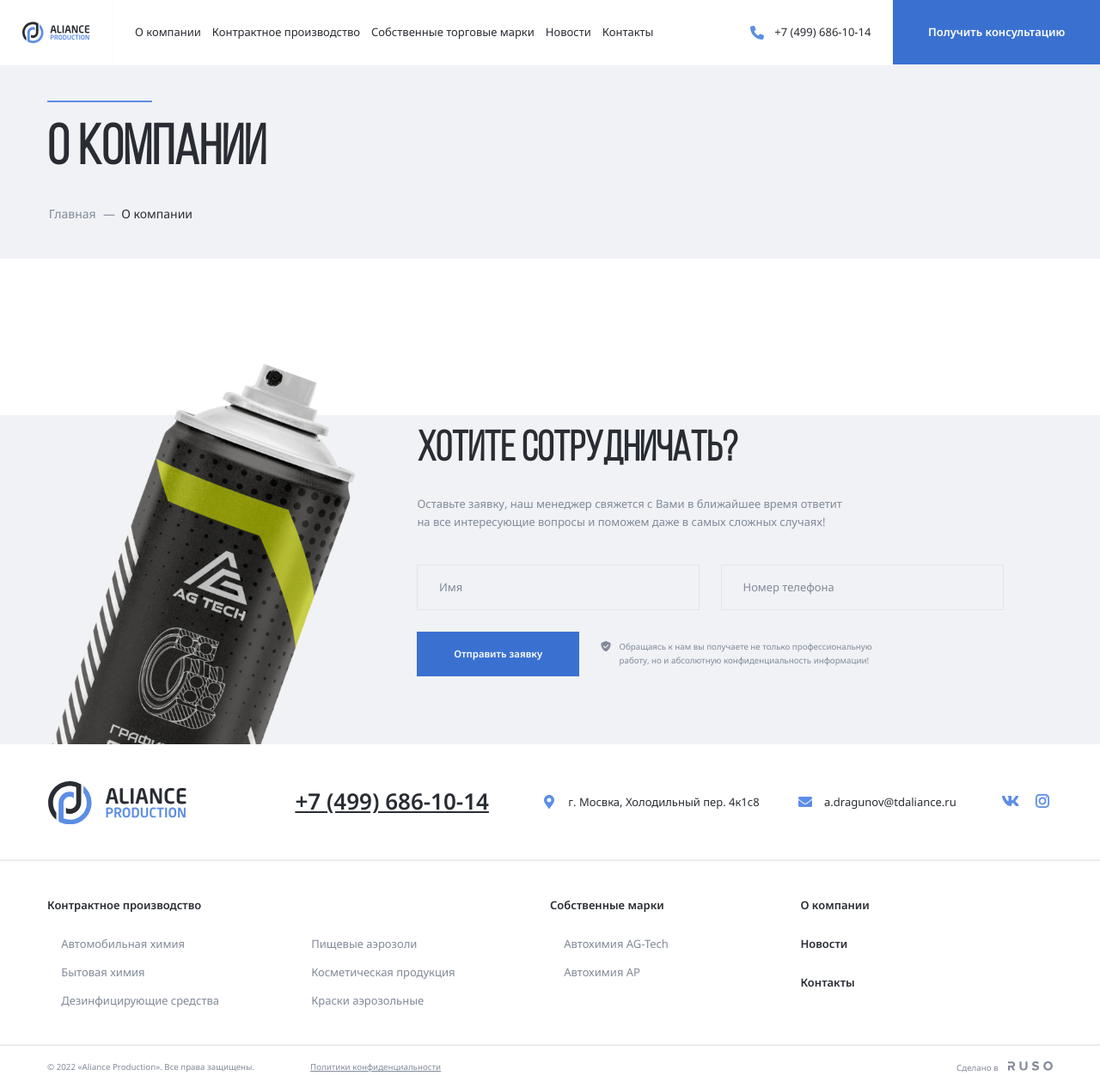
After one commit to Karter298/Aliance, a PHP site: page /about.html in a window 1280 px wide. The commit adds this page. Shown: the whole page at 86% size. Run offline with PHP 8.4, Linux system fonts and the light colour scheme; some web fonts are replaced.

Commit message:
add: about

```diff
--- /dev/null
+++ b/about.html
@@ -0,0 +1,415 @@
+<!DOCTYPE html>
+<html lang="ru">
+  <head>
+    <meta charset="UTF-8" />
+    <meta http-equiv="X-UA-Compatible" content="IE=edge" />
+    <meta name="viewport" content="width=device-width, initial-scale=1.0" />
+    <link rel="preconnect" href="https://fonts.googleapis.com" />
+    <link rel="preconnect" href="https://fonts.gstatic.com" crossorigin />
+    <link
+      href="https://fonts.googleapis.com/css2?family=Noto+Sans:wght@400;600;700&display=swap"
+      rel="stylesheet"
+    />
+    <link rel="stylesheet" href="css/swiper-bundle.min.css" />
+    <link rel="stylesheet" href="css/normalize.css" />
+    <link rel="stylesheet" href="css/style.css" />
+    <title>О компании - Aliance Production</title>
+  </head>
+  <body>
+    <div class="mobile-menu">
+      <ul class="mobile-menu-nav">
+        <li class="mobile-menu-nav-item">
+          <a href="#" class="mobile-menu-link">О компании</a>
+        </li>
+        <li class="mobile-menu-nav-item">
+          <a href="#" class="mobile-menu-link">Контрактное производство</a>
+          <ul class="mobile-submenu">
+            <li class="mobile-submenu-item">
+              <a class="mobile-submenu-link" href="#">Автомобильная химия</a>
+            </li>
+            <li class="mobile-submenu-item">
+              <a class="mobile-submenu-link" href="#">Бытовая химия</a>
+            </li>
+            <li class="mobile-submenu-item">
+              <a class="mobile-submenu-link" href="#"
+                >Дезинфицирующие средства</a
+              >
+            </li>
+            <li class="mobile-submenu-item">
+              <a class="mobile-submenu-link" href="#">Пищевые аэрозоли</a>
+            </li>
+            <li class="mobile-submenu-item">
+              <a class="mobile-submenu-link" href="#"
+                >Косметическая продукция</a
+              >
+            </li>
+            <li class="mobile-submenu-item">
+              <a class="mobile-submenu-link" href="#">Краски аэрозольные</a>
+            </li>
+          </ul>
+        </li>
+        <li class="mobile-menu-nav-item">
+          <a href="#" class="mobile-menu-link">Современные марки</a>
+          <ul class="mobile-submenu">
+            <li class="mobile-submenu-item">
+              <a class="mobile-submenu-link" href="#">Автохимия AG-Tech</a>
+            </li>
+            <li class="mobile-submenu-item">
+              <a class="mobile-submenu-link" href="#">Автохимия AP</a>
+            </li>
+          </ul>
+        </li>
+        <li class="mobile-menu-nav-item">
+          <a href="#" class="mobile-menu-link">Новости</a>
+        </li>
+        <li class="mobile-menu-nav-item">
+          <a href="#" class="mobile-menu-link">Контакты</a>
+        </li>
+      </ul>
+      <a href="tel:+74996861014" class="mobile-phone">+7 (499) 686-10-14</a>
+      <div class="mobile-info">
+        <svg class="mark-icon" width="24" height="24">
+          <use href="img/sprite.svg#mark"></use>
+        </svg>
+        <address class="mobile-info-address">
+          г. Мосвка, Холодильный пер. 4к1с8
+        </address>
+      </div>
+      <!-- /.mobile-info -->
+      <div class="mobile-info">
+        <svg class="mail-icon" width="24" height="24">
+          <use href="img/sprite.svg#mail"></use>
+        </svg>
+        <a href="mailto:a.dragunov@tdaliance.ru" class="mobile-info-mail"
+          >a.dragunov@tdaliance.ru</a
+        >
+      </div>
+      <!-- /.mobile-info -->
+      <div class="social">
+        <a class="social-link" href="#">
+          <svg class="vk-icon" width="24" height="24">
+            <use href="img/sprite.svg#vk"></use>
+          </svg>
+        </a>
+        <a class="social-link" href="#">
+          <svg class="inst-icon" width="24" height="24">
+            <use href="img/sprite.svg#inst"></use>
+          </svg>
+        </a>
+      </div>
+      <!-- /.social -->
+    </div>
+    <!-- /.mobile-menu -->
+    <nav class="navbar navbar-light">
+      <a href="#" class="mobile-menu-toggle">
+        <div class="mobile-menu-line"></div>
+        <div class="mobile-menu-line"></div>
+        <div class="mobile-menu-line"></div>
+      </a>
+      <a href="./" class="header-logo">
+        <svg class="logo-svg logo-light">
+          <use href="img/sprite.svg#logo-light"></use>
+        </svg>
+        <svg class="logo-svg logo-dark">
+          <use href="img/sprite.svg#logo"></use>
+        </svg>
+      </a>
+      <ul class="header-nav">
+        <li class="header-nav-item">
+          <a href="#" class="header-nav-link">О компании</a>
+        </li>
+        <li class="header-nav-item">
+          <a href="#" class="header-nav-link">Контрактное производство</a>
+        </li>
+        <li class="header-nav-item">
+          <a href="#" class="header-nav-link">Собственные торговые марки</a>
+        </li>
+        <li class="header-nav-item">
+          <a href="#" class="header-nav-link">Новости</a>
+        </li>
+        <li class="header-nav-item">
+          <a href="#" class="header-nav-link">Контакты</a>
+        </li>
+      </ul>
+      <div class="header-phone">
+        <svg class="phone-icon" width="24" height="24">
+          <use href="img/sprite.svg#phone"></use>
+        </svg>
+        <a href="tel:+74996861014" class="header-phone-link"
+          >+7 (499) 686-10-14</a
+        >
+      </div>
+      <!-- /.heder-phone -->
+      <button class="navbar-button button" data-toggle="modal">
+        <svg class="button-icon" width="24" height="24">
+          <use href="img/sprite.svg#phone"></use>
+        </svg>
+        <span class="button-text">Получить консультацию</span>
+      </button>
+    </nav>
+    <!-- /.navbar -->
+    <div class="header bg-grey">
+      <div class="container container-about">
+        <div class="seporator seporator-about"></div>
+        <h2 class="section-title-about">
+          О Компании
+        </h2>
+        <!-- /.title -->
+        <ul class="breadcrumbs">
+   <li class="breadcrumb-item"><a class="breadcrumb-item-link" href="/index.html">Главная</a></li>
+   <li class="breadcrumb-item">О компании</li>
+  </ul>
+      </div>
+
+    </div>
+    <!-- /.header -->
+      <div class="bg-grey section-cta">
+        <img src="img/cta.png" alt="call to action" class="cta-image" />
+        <div class="container cta-form-wrapper">
+          <form action="#" class="cta-form">
+            <h2 class="section-title cta-form-titile">Хотите сотрудничать?</h2>
+            <p class="cta-form-text">
+              Оставьте заявку, наш менеджер свяжется с Вами в ближайшее время
+              ответит на все интересующие вопросы и поможем даже в самых сложных
+              случаях!
+            </p>
+            <div class="input-group-wrapper">
+              <div class="input-group">
+                <input
+                  id="user-name"
+                  type="text"
+                  class="input"
+                  placeholder=" "
+                />
+                <label class="input-group-label" for="user-name">Имя</label>
+              </div>
+              <!-- /.input-group -->
+              <div class="input-group">
+                <input
+                  id="user-phone"
+                  type="tel"
+                  class="input"
+                  placeholder=" "
+                />
+                <label class="input-group-label" for="user-phone"
+                  >Номер телефона</label
+                >
+              </div>
+              <!-- /.input-group -->
+            </div>
+            <!-- /.input-group-wrapper -->
+            <div class="cta-form-footer">
+              <button type="submit" class="button cta-button">
+                Отправить заявку
+              </button>
+              <div class="notify">
+                <svg width="14" height="14" class="notify-icon">
+                  <use href="img/sprite.svg#Shield"></use>
+                </svg>
+                <p class="notify-text">
+                  Обращаясь к нам вы получаете не только профессиональную
+                  работу, но и абсолютную конфиденциальность информации!
+                </p>
+              </div>
+            </div>
+            <!-- /.cta-form-footer -->
+          </form>
+        </div>
+        <!-- /.cta-form-wrapper -->
+      </div>
+    </section>
+    <!-- /.cta -->
+    <footer class="footer">
+      <div class="container">
+        <div class="footer-top">
+          <svg class="footer-logo">
+            <use href="img/sprite.svg#logo"></use>
+          </svg>
+          <a href="tel:+74996861014" class="footer-phone">+7 (499) 686-10-14</a>
+          <div class="footer-info">
+            <svg class="mark-icon" width="24" height="24">
+              <use href="img/sprite.svg#mark"></use>
+            </svg>
+            <address class="footer-info-address">
+              г. Мосвка, Холодильный пер. 4к1с8
+            </address>
+          </div>
+          <!-- /.footer-info -->
+          <div class="footer-info">
+            <svg class="phone-icon" width="24" height="24">
+              <use href="img/sprite.svg#mail"></use>
+            </svg>
+            <a href="mailto:a.dragunov@tdaliance.ru" class="footer-info-mail"
+              >a.dragunov@tdaliance.ru</a
+            >
+          </div>
+          <div class="footer-social">
+            <a href="#" class="footer-social-link">
+              <svg class="footer-social-icon" width="24" height="24">
+                <use href="img/sprite.svg#vk"></use>
+              </svg>
+            </a>
+            <a href="#" class="footer-social-link">
+              <svg class="footer-social-icon" width="24" height="24">
+                <use href="img/sprite.svg#inst"></use>
+              </svg>
+            </a>
+          </div>
+          <!-- /.footer-social -->
+        </div>
+        <!-- /.footer-top -->
+      </div>
+      <!-- /.container -->
+      <hr color="#ebebf0" class="footer-seporetor" />
+      <div class="container">
+        <div class="footer-bottom">
+          <div class="footer-menu-wrapper">
+            <h2 class="footer-menu-title">Контрактное производство</h2>
+            <ul class="footer-menu-list footer-menu-columns-2">
+              <li class="footer-menu-item">
+                <a href="#" class="footer-menu-link">Автомобильная химия</a>
+              </li>
+              <li class="footer-menu-item">
+                <a href="#" class="footer-menu-link">Бытовая химия</a>
+              </li>
+              <li class="footer-menu-item">
+                <a href="#" class="footer-menu-link"
+                  >Дезинфицирующие средства</a
+                >
+              </li>
+              <li class="footer-menu-item">
+                <a href="#" class="footer-menu-link">Пищевые аэрозоли</a>
+              </li>
+              <li class="footer-menu-item">
+                <a href="#" class="footer-menu-link">Косметическая продукция</a>
+              </li>
+              <li class="footer-menu-item">
+                <a href="#" class="footer-menu-link">Краски аэрозольные</a>
+              </li>
+            </ul>
+          </div>
+          <!-- /.footer-menu-wrapper -->
+          <div class="footer-menu-wrapper footer-menu-wrapper-marks">
+            <h2 class="footer-menu-title">Собственные марки</h2>
+            <ul class="footer-menu-list">
+              <li class="footer-menu-item">
+                <a href="#" class="footer-menu-link">Автохимия AG-Tech</a>
+              </li>
+              <li class="footer-menu-item">
+                <a href="#" class="footer-menu-link">Автохимия AP</a>
+              </li>
+            </ul>
+          </div>
+          <!-- /.footer-menu-wrapper -->
+          <div class="footer-menu-wrapper">
+            <ul class="footer-menu-list">
+              <li class="footer-menu-item">
+                <a href="#" class="footer-menu-link footer-menu-link-bold"
+                  >О компании</a
+                >
+              </li>
+              <li class="footer-menu-item">
+                <a href="#" class="footer-menu-link footer-menu-link-bold"
+                  >Новости</a
+                >
+              </li>
+              <li class="footer-menu-item">
+                <a href="#" class="footer-menu-link footer-menu-link-bold"
+                  >Контакты</a
+                >
+              </li>
+            </ul>
+          </div>
+          <!-- /.footer-menu-wrapper -->
+        </div>
+        <!-- /.footer-bottom -->
+      </div>
+      <!-- /.container -->
+      <hr color="#ebebf0" class="footer-seporetor" />
+      <div class="container">
+        <div class="footer-wrapper">
+          <div class="footer-legal">
+            <p class="footer-copyright">
+              &copy; 2022 «Aliance Production». Все права защищены.
+            </p>
+            <a href="#" class="footer-policy">Политики конфиденциальности</a>
+          </div>
+          <!-- /.footer-legal -->
+          <div class="footer-author">
+            <span class="made-in">Сделано в</span>
+            <svg class="made-in-icon" width="52" height="11">
+              <use href="img/sprite.svg#ruso"></use>
+            </svg>
+          </div>
+          <!-- /.footer-author -->
+        </div>
+        <!-- /.footer-wrapper -->
+      </div>
+      <!-- /.container -->
+    </footer>
+    <!-- /.footer -->
+    <div class="modal">
+      <div class="modal-dialog">
+        <h2 class="modal-title">Есть вопросы?</h2>
+        <a href="#" class="modal-close" data-toggle="modal">
+          <svg class="modal-close-icon" width="24" height="24">
+            <use href="img/sprite.svg#close"></use>
+          </svg>
+        </a>
+        <p class="modal-text">
+          Оставьте заявку, наш менеджер свяжется с Вами в ближайшее время
+          ответит на все интересующие вопросы и поможем даже в самых сложных
+          случаях!
+        </p>
+        <form action="" class="modal-form">
+          <div class="input-group-wrapper input-group-vertical">
+            <div class="input-group input-modal-group">
+              <input
+                id="modal-user-name"
+                type="text"
+                class="input input-modal"
+                placeholder=" "
+              />
+              <label class="input-group-label modal-input-label" for="user-name"
+                >Имя</label
+              >
+            </div>
+            <!-- /.input-group -->
+            <div class="input-group input-modal-group">
+              <input
+                id="modal-user-phone"
+                type="tel"
+                class="input input-modal"
+                placeholder=" "
+              />
+              <label
+                class="input-group-label modal-input-label"
+                for="user-phone"
+                >Номер телефона</label
+              >
+            </div>
+            <!-- /.input-group -->
+          </div>
+          <!-- /.input-group-wrapper -->
+          <div class="modal-form-footer">
+            <button type="submit" class="button modal-form-button">
+              Отправить заявку
+            </button>
+            <div class="notify">
+              <svg width="14" height="14" class="notify-icon">
+                <use href="img/sprite.svg#Shield"></use>
+              </svg>
+              <p class="notify-text">
+                Обращаясь к нам вы получаете не только профессиональную работу,
+                но и абсолютную конфиденциальность информации!
+              </p>
+            </div>
+          </div>
+          <!-- /.modal-form-footer -->
+        </form>
+      </div>
+    </div>
+    <script src="js/swiper-bundle.min.js"></script>
+    <script src="js/main.js"></script>
+  </body>
+</html>
--- a/css/style.css
+++ b/css/style.css
@@ -32,6 +32,8 @@ html {
   color: white;
   height: 5.875rem;
   position: fixed;
+  left: 0;
+  top: 0;
   border-bottom: 1px solid rgba(235, 235, 240, 0.2); /* настройка для обводки */
   z-index: 2;
   width: 100%;
@@ -40,18 +42,26 @@ html {
 .navbar-light {
   background-color: white;
   color: #292d33;
-  height: 4.5rem;
-}
-
+}
+.logo-dark {
+  display: none;
+}
+.navbar-light .logo-light {
+  display: none;
+}
+.navbar-light .logo-dark {
+  display: block;
+}
+.navbar-scroll {
+  height: 4.5em;
+}
 .navbar-light .heder-logo-path {
   fill: #292d33;
 }
 .phone-icon {
   fill: #5c8ee6;
 }
-.logo {
-  display: none;
-}
+
 .logo-svg {
   width: 8.75rem;
   height: 2.75rem;
@@ -156,7 +166,6 @@ html {
 .header-button {
   height: 100%;
 }
-
 .seporator {
   width: 9.375rem;
   height: 2px;
@@ -879,6 +888,48 @@ html {
   font-size: 14px;
   align-items: center;
   justify-content: center;
+}
+.container-about {
+  padding-top: 3.125rem;
+  padding-bottom: 3.125rem;
+}
+.section-title-about {
+  font-family: "Bebas Neue Book";
+  font-weight: 600;
+  font-size: 5rem;
+  letter-spacing: 0.6px;
+  color: #292d33;
+  margin-top: 1.4375rem;
+  margin-bottom: 2rem;
+}
+.breadcrumbs {
+  margin: 0;
+  padding: 0; /* Убираем отступы */
+  display: inline-block;
+  margin-left: -0.8125rem;
+}
+.breadcrumb-item-link {
+  text-decoration: none;
+  font-size: 14px;
+  line-height: 160%;
+  color: #828a99;
+}
+.breadcrumb-item {
+  display: inline-block;
+  text-decoration: none;
+  font-weight: 400;
+  font-size: 14px;
+  line-height: 160%;
+  color: #292d33;
+}
+.breadcrumbs .breadcrumb-item::before {
+  content: "—"; /* Разделитель */
+  margin-left: 0.375rem;
+  margin-right: 0.5625rem;
+  color: #828a99; /* Цвет разделителя */
+}
+.breadcrumbs .breadcrumb-item:first-child::before {
+  content: ""; /* Убираем разделитель для первого пункта */
 }
 @media (min-width: 992px) {
   .button-link:hover:before {
--- a/js/main.js
+++ b/js/main.js
@@ -3,17 +3,18 @@ const logoLight = document.querySelector(".logo-light");
 const logo = document.querySelector(".logo");
 const mMenuToggle = document.querySelector(".mobile-menu-toggle");
 const menu = document.querySelector(".mobile-menu");
+const isFront = document.body.classList.contains("front-page");
 
 const lightModeOn = (event) => {
   navbar.classList.add("navbar-light");
-  logo.style.display = "block";
-  logoLight.style.display = "none";
 };
 
 const lightModeOff = (event) => {
   navbar.classList.remove("navbar-light");
-  logo.style.display = "none";
-  logoLight.style.display = "block";
+};
+
+const changeNavHeight = (height) => {
+  navbar.style.height = height;
 };
 
 const openMenu = (event) => {
@@ -33,7 +34,10 @@ const closeMenu = (event) => {
 };
 
 window.addEventListener("scroll", () => {
-  this.scrollY > 1 ? lightModeOn() : lightModeOff();
+  this.scrollY > 1 ? changeNavHeight("4.5rem") : changeNavHeight("5.875rem");
+  if (isFront) {
+    this.scrollY > 1 ? lightModeOn() : lightModeOff();
+  }
 });
 mMenuToggle.addEventListener("click", (event) => {
   event.preventDefault();
```
Also changed, not shown: index.html (+5 -5 lines).
